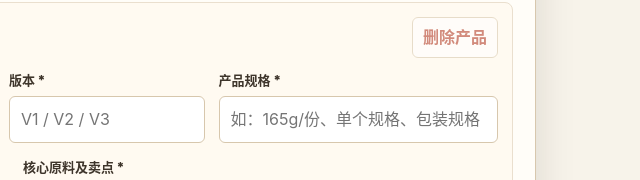
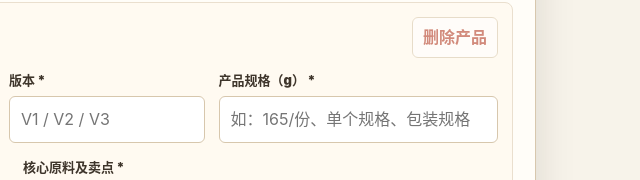
Before and after one commit to louiseboo/site, a plain HTML site: page decks/category-lab/supplier-submit.html in a window 1280 px wide. Shown: the part 407-587 px from the top of the page, 624-1264 px from the left. Drawn offline with nearby package versions, Linux system fonts and the light colour scheme.

Commit message:
Add gram unit to supplier product spec label

```diff
--- a/decks/category-lab/supplier-submit.html
+++ b/decks/category-lab/supplier-submit.html
@@ -850,7 +850,7 @@
         if (!card) continue;
         requiredProductValue(card, "productName", "品名", index);
         requiredProductValue(card, "versionLabel", "版本", index);
-        requiredProductValue(card, "finishedSpec", "产品规格", index);
+        requiredProductValue(card, "finishedSpec", "产品规格（g）", index);
         dimensionFieldsForType(field("productType").value).forEach(name => {
           requiredProductValue(card, name, dimensionLabel(name), index);
         });
@@ -922,8 +922,8 @@
               <input data-product-field="versionLabel" data-product-required required value="${escapeAttr(productValue(product, "versionLabel"))}" placeholder="V1 / V2 / V3">
             </div>
             <div>
-              <label>产品规格 *</label>
-              <input data-product-field="finishedSpec" data-product-required required value="${escapeAttr(productValue(product, "finishedSpec"))}" placeholder="如：165g/份、单个规格、包装规格">
+              <label>产品规格（g） *</label>
+              <input data-product-field="finishedSpec" data-product-required required value="${escapeAttr(productValue(product, "finishedSpec"))}" placeholder="如：165/份、单个规格、包装规格">
             </div>
             ${dimensionFieldsHtml(product)}
             </div>
```
